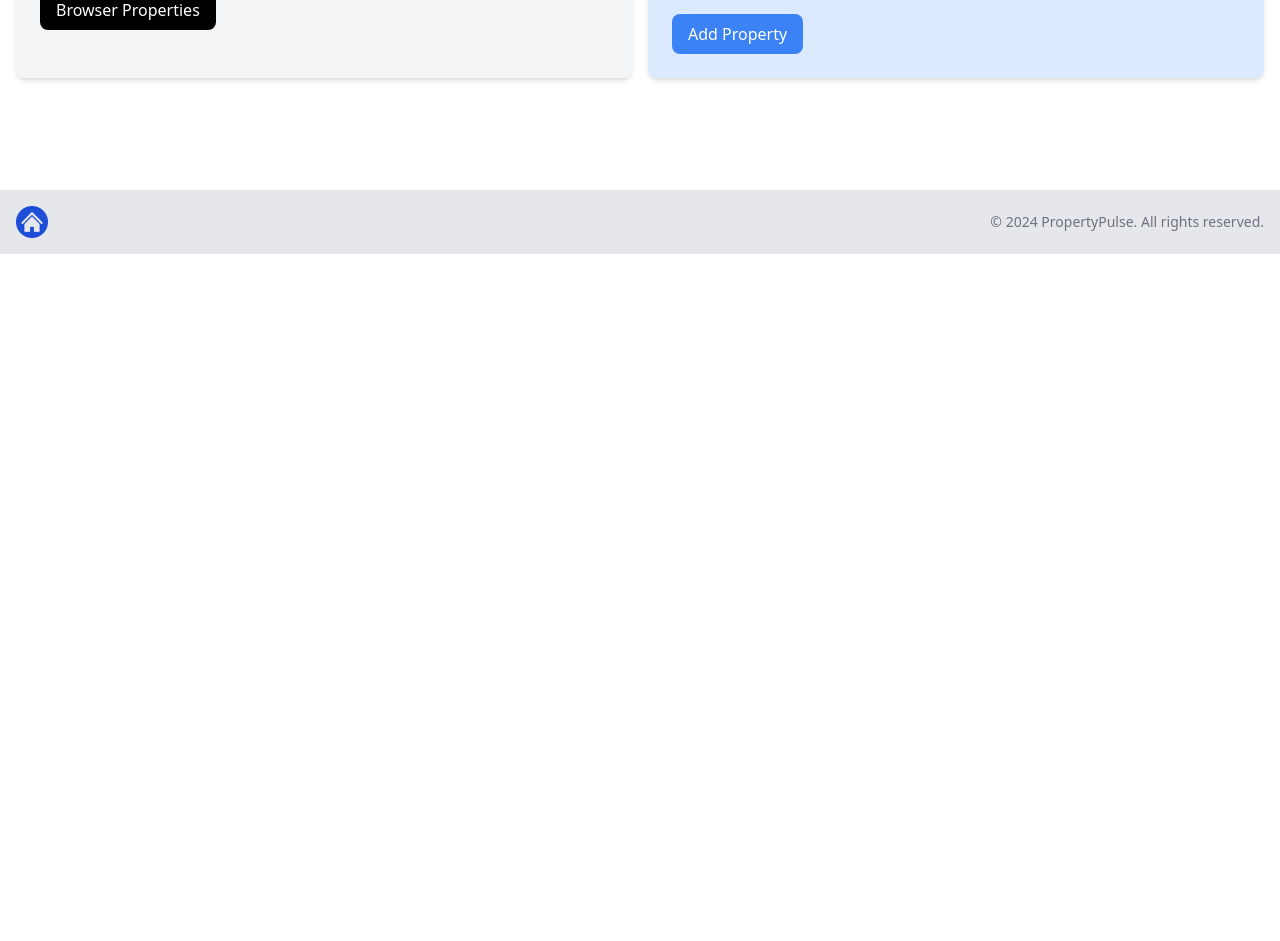
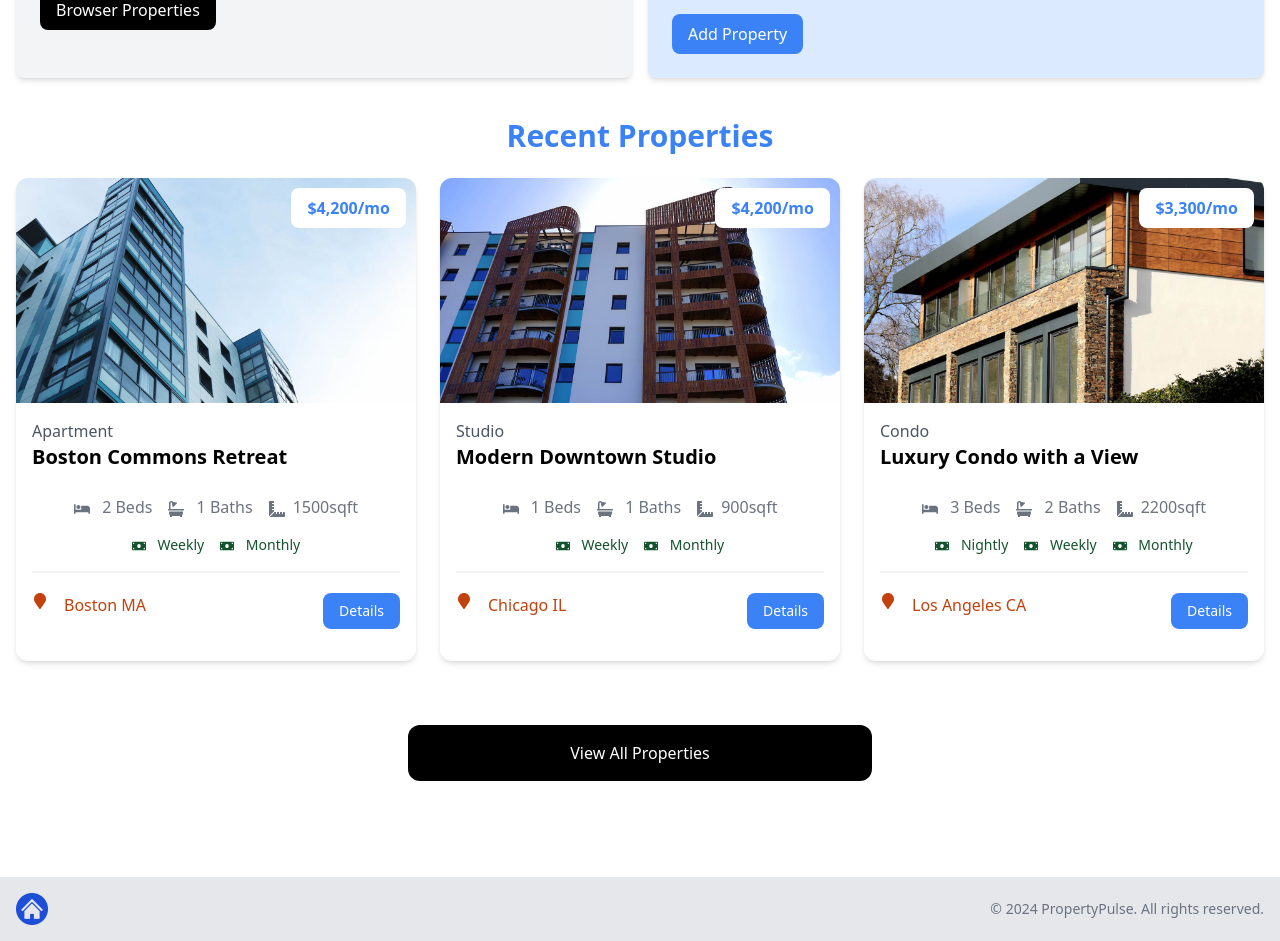
Before and after one commit to rafaelmassimo/PropertyManagement, a Next.js app: page / in a window 1280 px wide. Shown: the part 567-1508 px from the top of the page. Before the commit the page ends 821 px from the top, so only its background shows below. Built offline with nearby package versions, Linux system fonts and the light colour scheme.

Commit message:
finish the property card component create loading and error page

```diff
--- /dev/null
+++ b/app/loading.jsx
@@ -0,0 +1,22 @@
+'use client';
+
+import { ClipLoader } from 'react-spinners';
+
+const override = {
+	display: 'block',
+	margin: '100px auto',
+};
+
+const LoadingPage = ({ loading }) => {
+	return (
+		<ClipLoader
+			color="#3b82f6"
+			loading={loading}
+			cssOverride={override}
+			size={150}
+			aria-label="Loading Spinner"
+		/>
+	);
+};
+
+export default LoadingPage;
--- /dev/null
+++ b/app/not-found.jsx
@@ -0,0 +1,31 @@
+import Link from "next/link";
+import { FaExclamationTriangle } from "react-icons/fa";
+
+const NotFound = () => {
+	return (
+		<section className="bg-blue-50 min-h-screen flex-grow">
+			<div className="container m-auto max-w-2xl py-24">
+				<div className="bg-white px-6 py-24 mb-4 shadow-md rounded-md border m-4 md:m-0">
+					<div className="flex justify-center">
+						<FaExclamationTriangle className="text-6xl text-red-500" />
+					</div>
+					<div className="text-center">
+						<h1 className="text-3xl font-bold mt-4 mb-2">Page Not Found</h1>
+						<p className="text-gray-500 text-xl mb-10">
+							The page you are looking for does not exist.
+						</p>
+						<Link
+							href="/"
+							className="bg-blue-700 hover:bg-blue-800 text-white font-bold py-4 px-6 rounded"
+						>
+							Go Home
+						</Link>
+					</div>
+				</div>
+			</div>
+			<div className="flex-grow"></div>
+		</section>
+	);
+};
+
+export default NotFound;
--- a/app/page.jsx
+++ b/app/page.jsx
@@ -1,11 +1,13 @@
 import Hero from '@/components/Hero';
 import InfoBoxes from '@/components/InfoBoxes';
+import HomeProperties from '@/components/HomeProperties';
 
 const HomePage = () => {
 	return (
 		<>
 			<Hero />
 			<InfoBoxes />
+			<HomeProperties />
 		</>
 	);
 };
--- a/app/properties/page.jsx
+++ b/app/properties/page.jsx
@@ -3,12 +3,12 @@ import PropertyCard from '@/components/PropertyCard';
 
 function PropertiesPage() {
 	return (
-		<section class="px-4 py-6">
-			<div class="container-xl lg:container m-auto px-4 py-6">
+		<section className="px-4 py-6">
+			<div className="container-xl lg:container m-auto px-4 py-6">
 				{properties.length === 0 ? (
 					<p>No Properties found</p>
 				) : (
-					<div class="grid grid-cols-1 md:grid-cols-3 gap-6">
+					<div className="grid grid-cols-1 md:grid-cols-3 gap-6">
 						{properties.map((property) => (
 							<PropertyCard key={property.id} property={property}/>
 						))}
--- /dev/null
+++ b/components/HomeProperties.jsx
@@ -0,0 +1,37 @@
+import PropertyCard from '@/components/PropertyCard';
+import properties from '@/properties.json';
+import Link from 'next/link';
+
+const HomeProperties = () => {
+	const recentProperties = properties.sort(() => Math.random() - Math.random()).slice(0, 3);
+
+	return (
+		<>
+			<section className="px-4 py-6">
+				<div className="container-xl lg:container m-auto">
+					<h2 className="text-3xl font-bold text-blue-500 mb-6 text-center">Recent Properties</h2>
+					<div className="grid grid-cols-1 md:grid-cols-3 gap-6">
+						{recentProperties === 0 ? (
+							<p>No properties Found</p>
+						) : (
+							recentProperties.map((property) => (
+								<PropertyCard key={property.id} property={property} />
+							))
+						)}
+					</div>
+				</div>
+			</section>
+
+			<section className="m-auto max-w-lg my-10 px-6">
+				<Link
+					href="/properties"
+					className="block bg-black text-white text-center py-4 px-6 rounded-xl hover:bg-gray-700"
+				>
+					View All Properties
+				</Link>
+			</section>
+		</>
+	);
+};
+
+export default HomeProperties;
--- a/components/PropertyCard.jsx
+++ b/components/PropertyCard.jsx
@@ -1,51 +1,92 @@
-const PropertyCard = () => {
+import Image from 'next/image';
+import Link from 'next/link';
+import {FaBed, FaBath, FaRulerCombined, FaMoneyBill, FaMapMarker} from 'react-icons/fa';
+
+const PropertyCard = ({ property }) => {
+	const getRatedDisplay = () => {
+		const { rates } = property;
+		if (!rates) return '';
+
+		if (rates.monthly) {
+			return `${rates.monthly.toLocaleString()}/mo`;
+		} else if (rates.weekly) {
+			return `${rates.weekly.toLocaleString()}/wk`;
+		} else if (rates.nightly) {
+			return `${rates.nightly.toLocaleString()}/night`;
+		} else {
+			return '';
+		}
+	};
+
 	return (
 		<div className="rounded-xl shadow-md relative">
-			<img src="images/properties/a1.jpg" alt="" className="w-full h-auto rounded-t-xl" />
+			<Image
+				src={`/images/properties/${property.images[0]}`}
+				alt=""
+				className="w-full h-auto rounded-t-xl"
+				sizes="100vw"
+				height={0}
+				width={0}
+				priority={false}
+			/>
 			<div className="p-4">
 				<div className="text-left md:text-center lg:text-left mb-6">
-					<div className="text-gray-600">Apartment</div>
-					<h3 className="text-xl font-bold">Boston Commons Retreat</h3>
+					<div className="text-gray-600">{property.type}</div>
+					<h3 className="text-xl font-bold">{property.name}</h3>
 				</div>
 				<h3 className="absolute top-[10px] right-[10px] bg-white px-4 py-2 rounded-lg text-blue-500 font-bold text-right md:text-center lg:text-right">
-					$4,200/mo
+					${getRatedDisplay()}
 				</h3>
 
 				<div className="flex justify-center gap-4 text-gray-500 mb-4">
 					<p>
-						<i className="fa-solid fa-bed"></i> 3<span className="md:hidden lg:inline">Beds</span>
+						<FaBed className='inline mr-2'/> {property.beds}{' '}
+						<span className="md:hidden lg:inline">Beds</span>
 					</p>
 					<p>
-						<i className="fa-solid fa-bath"></i> 2<span className="md:hidden lg:inline">Baths</span>
+					<FaBath className='inline mr-2'/> {property.baths}{' '}
+						<span className="md:hidden lg:inline">Baths</span>
 					</p>
 					<p>
-						<i className="fa-solid fa-ruler-combined"></i>
-						1,500 <span className="md:hidden lg:inline">sqft</span>
+					<FaRulerCombined className='inline mr-2'/>
+						{property.square_feet}
+						<span className="md:hidden lg:inline">sqft</span>
 					</p>
 				</div>
 
 				<div className="flex justify-center gap-4 text-green-900 text-sm mb-4">
-					<p>
-						<i className="fa-solid fa-money-bill"></i> Weekly
-					</p>
-					<p>
-						<i className="fa-solid fa-money-bill"></i> Monthly
-					</p>
+					{property.rates.nightly && (
+						<p>
+							<FaMoneyBill className='inline mr-2'/> Nightly
+						</p>
+					)}
+
+					{property.rates.weekly && (
+						<p>
+							<FaMoneyBill className='inline mr-2'/>  Weekly
+						</p>
+					)}
+
+					{property.rates.monthly && (
+						<p>
+							<FaMoneyBill className='inline mr-2'/>  Monthly
+						</p>
+					)}
 				</div>
 
 				<div className="border border-gray-100 mb-5"></div>
 
 				<div className="flex flex-col lg:flex-row justify-between mb-4">
 					<div className="flex align-middle gap-2 mb-4 lg:mb-0">
-						<i className="fa-solid fa-location-dot text-lg text-orange-700"></i>
-						<span className="text-orange-700"> Boston MA </span>
+					<FaMapMarker className='inline text-orange-700 mr-2'/>
+						<span className="text-orange-700"> {property.location.city} {property.location.state} </span>
 					</div>
-					<a
-						href="property.html"
+					<Link
+						href={`/properties/${property._id}`}
 						className="h-[36px] bg-blue-500 hover:bg-blue-600 text-white px-4 py-2 rounded-lg text-center text-sm"
 					>
 						Details
-					</a>
+					</Link>
 				</div>
 			</div>
 		</div>
--- a/package.json
+++ b/package.json
@@ -12,7 +12,8 @@
     "next": "14.2.3",
     "react": "^18",
     "react-dom": "^18",
-    "react-icons": "^5.2.1"
+    "react-icons": "^5.2.1",
+    "react-spinners": "^0.13.8"
   },
   "devDependencies": {
     "postcss": "^8",
```
Also changed, not shown: 1 other file (tests, documents, lock files or other folders).
